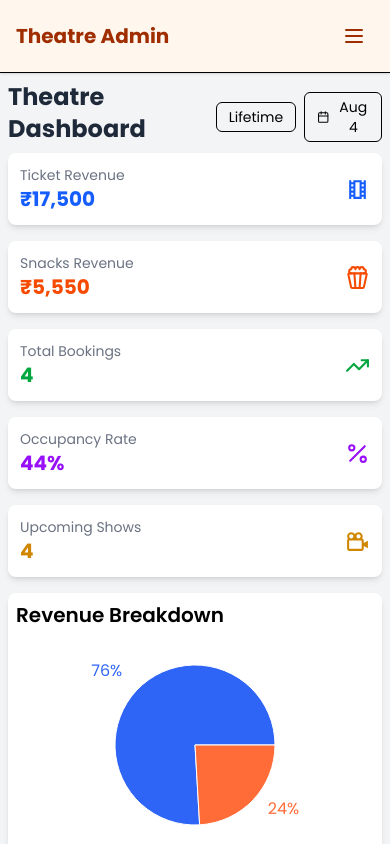
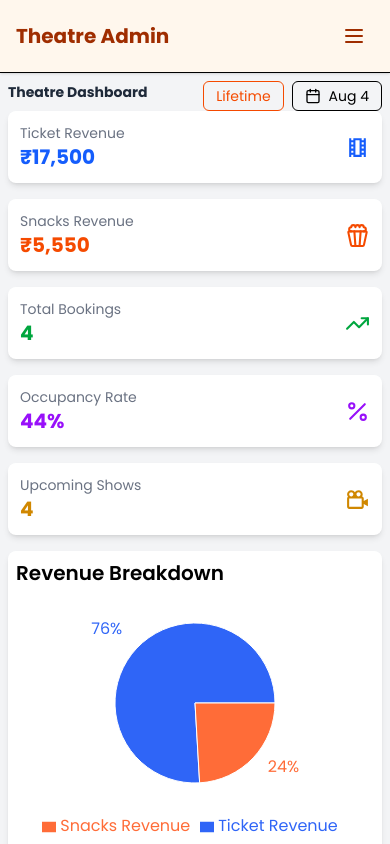
Before and after one commit to Klartdigi-Senthil-theatre/Adminapp, a React (Vite) app: page / in a window 390 px wide. Built offline with nearby package versions, Linux system fonts and the light colour scheme.

Commit message:
ui updated

```diff
--- a/src/pages/DashboardPage.jsx
+++ b/src/pages/DashboardPage.jsx
@@ -25,9 +25,10 @@ import { BiCameraMovie } from "react-icons/bi";
 import { DateRange } from "react-date-range";
 import "react-date-range/dist/styles.css";
 import "react-date-range/dist/theme/default.css";
+import { ImPieChart } from "react-icons/im";
 
 const PageHeader = ({ title, className }) => (
-  <h1 className={`text-2xl font-bold text-gray-800 ${className}`}>{title}</h1>
+  <h1 className={`text-sm sm:text-xl md:text-2xl font-bold text-gray-800 ${className}`}>{title}</h1>
 );
 
 const DashboardPage = () => {
@@ -467,7 +468,7 @@ const DashboardPage = () => {
         <div className="flex items-center gap-2">
           <button
             onClick={handleLifetime}
-            className={`border rounded-md px-3 py-1 text-sm flex items-center gap-2 hover:bg-gray-50 ${
+            className={`border rounded-md px-3 py-1 text-sm flex items-center gap-2 text-orange-600 hover:border-gray-600 hover:text-black ${
               isLifetime ? "bg-gray-100" : ""
             }`}          >
             Lifetime
@@ -478,7 +479,7 @@ const DashboardPage = () => {
               onClick={(e) => {
                 e.stopPropagation();
                 setShowDatePicker(!showDatePicker)}}
-              className="border rounded-md px-3 py-1 text-sm flex items-center gap-2 hover:bg-gray-50"
+              className="border rounded-md px-3 py-1 text-sm flex items-center gap-2 hover:border-blue-600"
             >
               <Calendar size={16} />
               <span>{formatDateRangeDisplay()}</span>
@@ -502,14 +503,6 @@ const DashboardPage = () => {
                   maxDate={maxAvailableDate}
                   rangeColors={["#3b82f6"]}
                 />
-                {/* <div className="p-2 border-t">
-                  <button
-                    onClick={() => setShowDatePicker(false)}
-                    className="w-full bg-blue-600 text-white py-2 px-4 rounded text-sm hover:bg-blue-700"
-                  >
-                    Apply Filter
-                  </button>
-                </div> */}
               </div>
             )}
           </div>
```
